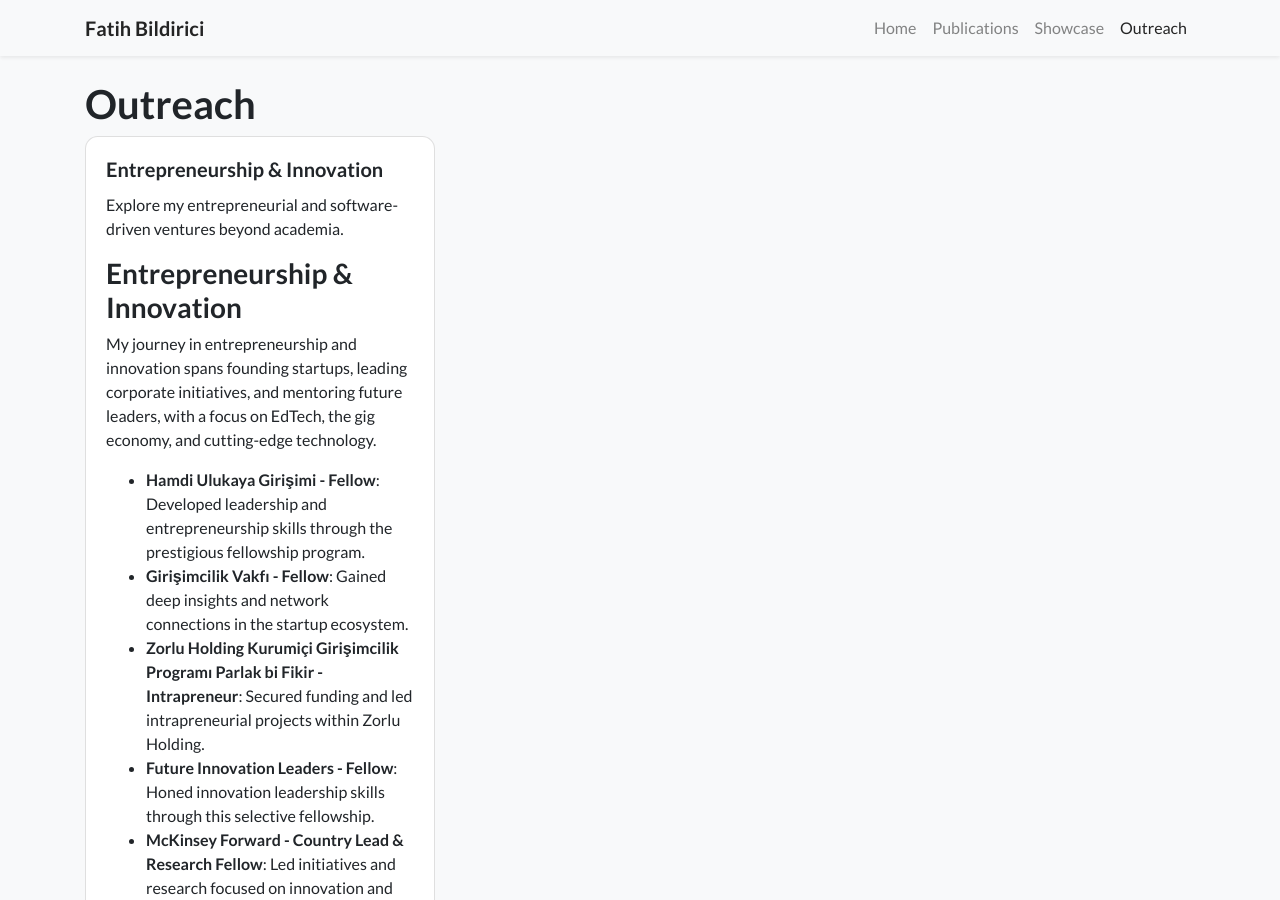
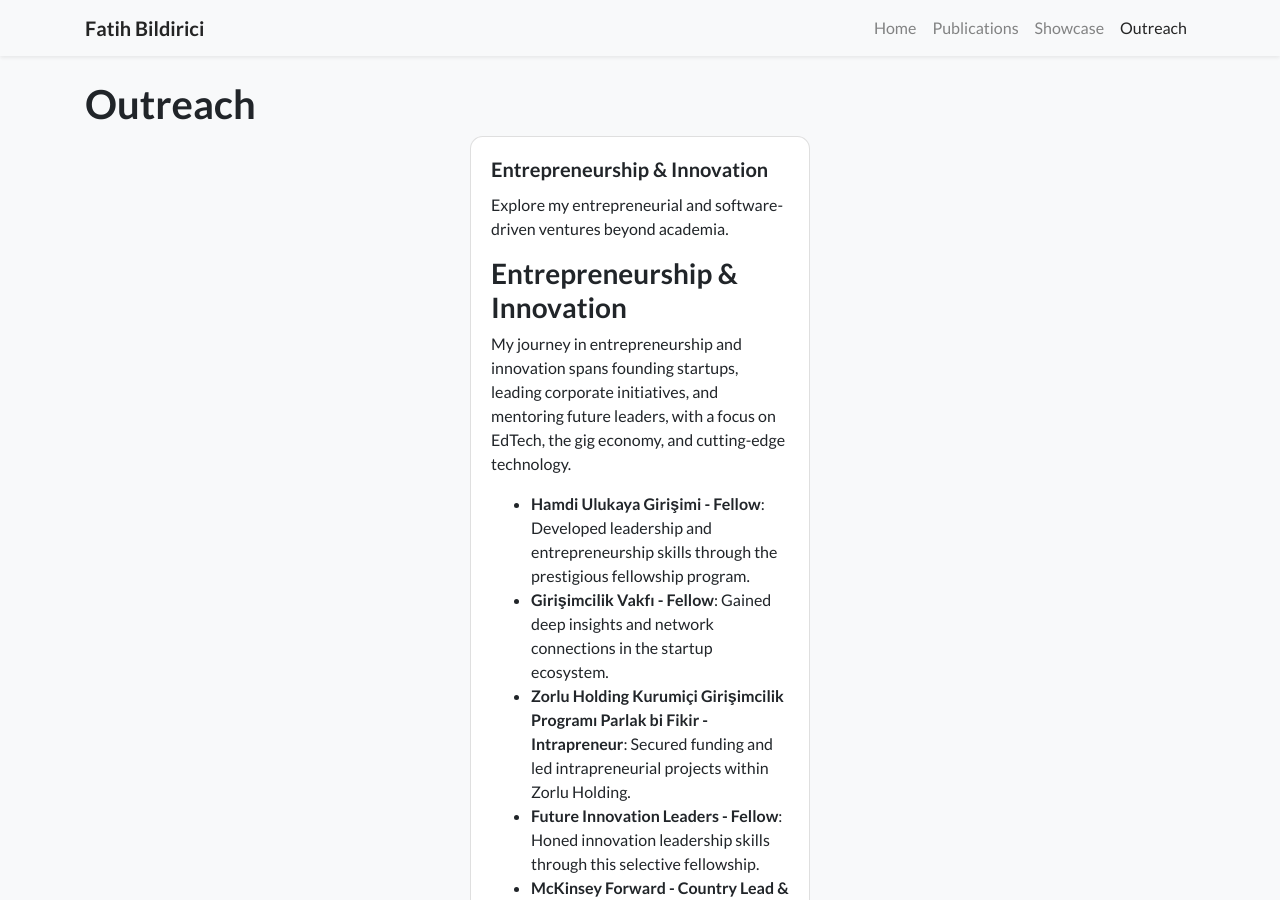
Before and after one commit to fbildirici/fbildirici.github.io, a Jekyll site: the page built from outreach.html, in a window 1280 px wide and 900 px high. Built offline with Jekyll 4.4.1, drawn with Linux system fonts in a browser that asks for light colours; nearby versions of some CDN libraries; a style sheet for code colours, icons or effects is not loaded.

Commit message:
outreach updated

```diff
--- a/outreach.html
+++ b/outreach.html
@@ -6,10 +6,11 @@
 ---
 
 <h1>Outreach</h1>
-<div class="row">
+<div class="container">
+  <div class="row justify-content-center">
     {% for item in site.outreach %}
-    <div class="col-md-4 mb-4">
-      <div class="card h-100">
+      <div class="col-lg-4 col-md-6 col-sm-12 mb-4 d-flex">
+        <div class="card h-100 w-100">
           {% if item.image %}
             <img src="{{ item.image }}" class="card-img-top" alt="{{ item.title }}">
           {% endif %}
@@ -22,3 +23,4 @@
       </div>
     {% endfor %}
   </div>
+</div>
```
Lines whose indentation alone changed are shown as unchanged.
